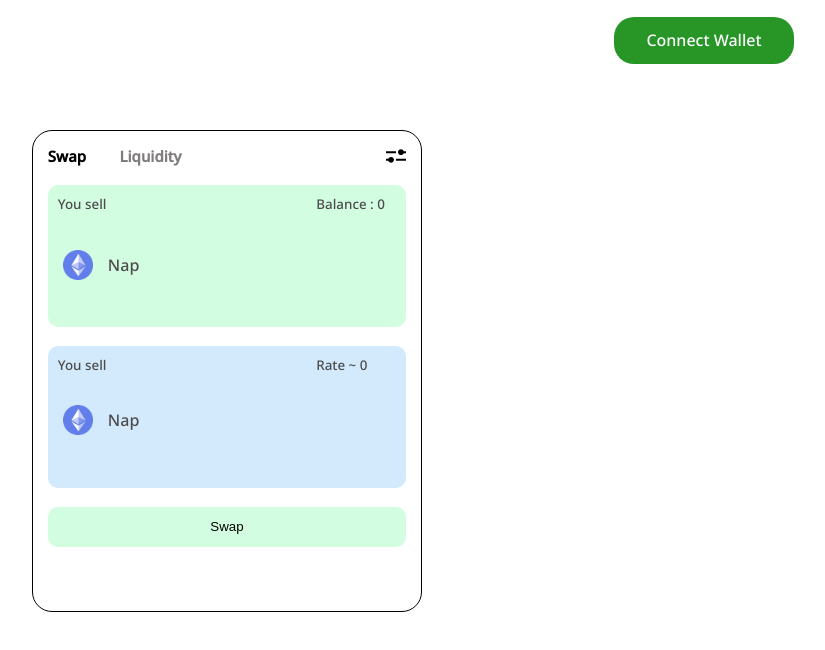
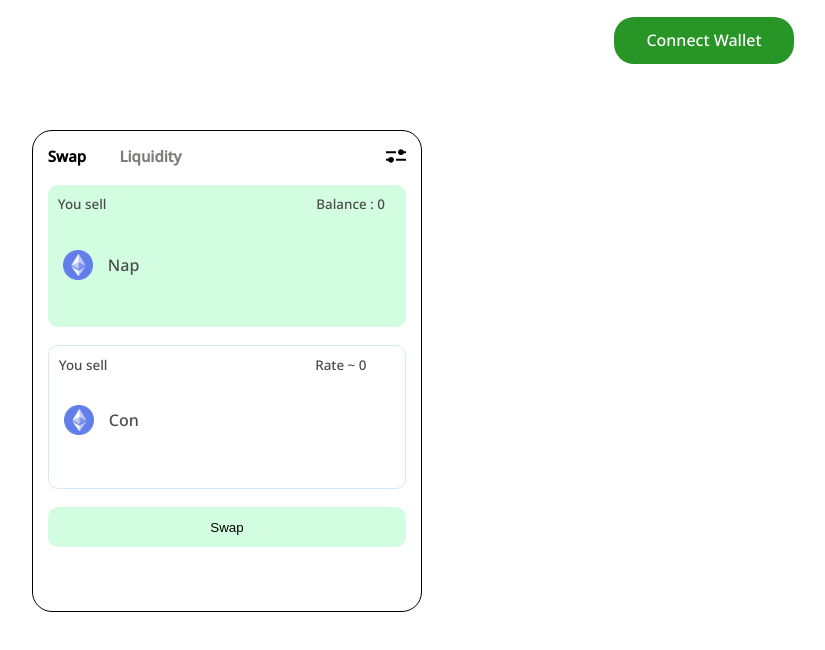
Before and after one commit to Napolite/liquidity-dapp, a React (Vite) app: page / in a window 1280 px wide. Shown: the top 650 px of the page, without its empty margins (406-1231 px from the left). Built offline with nearby package versions, Linux system fonts and the light colour scheme.

Commit message:
#actions : bound state to slider

```diff
--- a/src/components/homepage/homepage.css
+++ b/src/components/homepage/homepage.css
@@ -158,7 +158,8 @@
   background-color: rgb(211, 253, 225);
 }
 .swap-item:nth-child(2) {
-  background-color: rgb(211, 234, 253);
+  /* background-color: rgb(211, 234, 253); */
+  border: 1px solid rgb(211, 234, 253);
 }
 
 .token-img {
--- a/src/components/homepage/index.tsx
+++ b/src/components/homepage/index.tsx
@@ -4,12 +4,35 @@ import "./homepage.css";
 import settings from "@/assets/images/settings-1389-svgrepo-com.svg";
 import eth from "@/assets/images/pngwing.com.png";
 function Homepage() {
+  interface Token {
+    name: String;
+    address: String;
+    symbol: String;
+  }
   const [activeTab, setTab] = useState<String>("swap");
   const [slider, setSlider] = useState<Boolean>(false);
 
+  const [from, setFrom] = useState<Token>({
+    name: "Napolite",
+    address: "Unknown",
+    symbol: "Nap",
+  });
+
+  const [to, setTo] = useState<Token>({
+    name: "Constantine",
+    address: "Unknown",
+    symbol: "Con",
+  });
+
+  const [selected, setSelected] = useState<String>("");
+
+  const tokens = [
+    { name: "Napolite", address: "unknown", symbol: "Nap" },
+    { name: "Constantine", address: "unknown", symbol: "Con" },
+    { name: "Scudite", address: "unknown", symbol: "Scu" },
+  ];
+
   const sliderRef = useRef<any>(null);
-
-  const slideOut = () => {};
 
   return (
     <div className="homepage-root">
@@ -44,6 +67,7 @@ function Homepage() {
                 <div
                   className="token"
                   onClick={() => {
+                    setSelected("From");
                     setSlider(!slider);
                     slider === false
                       ? (sliderRef.current.style.animation =
@@ -53,7 +77,7 @@ function Homepage() {
                   }}
                 >
                   <img src={eth} className="token-img" />
-                  <div>Nap</div>
+                  <div>{from.symbol}</div>
                 </div>
                 <div>
                   <input type="text" name="amount" />
@@ -75,6 +99,7 @@ function Homepage() {
                     className="token"
                     onClick={() => {
                       setSlider(!slider);
+                      setSelected("To");
                       slider === false
                         ? (sliderRef.current.style.animation =
                             "slide-out 1s forwards")
@@ -83,7 +108,7 @@ function Homepage() {
                     }}
                   >
                     <img src={eth} className="token-img" />
-                    <div>Nap</div>
+                    <div>{to.symbol}</div>
                   </div>
                 </div>
                 <div>
@@ -103,14 +128,16 @@ function Homepage() {
       </div>
 
       <div className="slide-out" ref={sliderRef}>
-        <div>
-          <img src={eth} />
-          <div>Napolite</div>
-        </div>
-        <div>
-          <img src={eth} />
-          <div>Napolite</div>
-        </div>
+        {tokens.map((token) => (
+          <div
+            onClick={() => {
+              selected === "From" ? setFrom(token) : setTo(token);
+            }}
+          >
+            <img src={eth} />
+            <div>{token.symbol}</div>
+          </div>
+        ))}
       </div>
     </div>
   );
```
